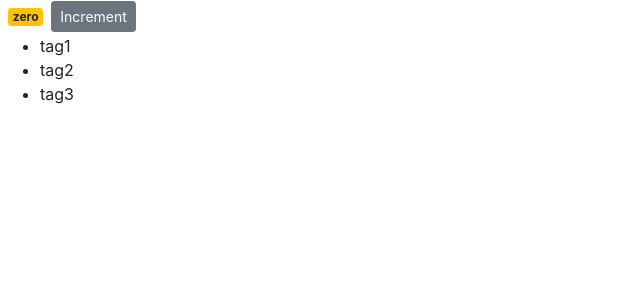
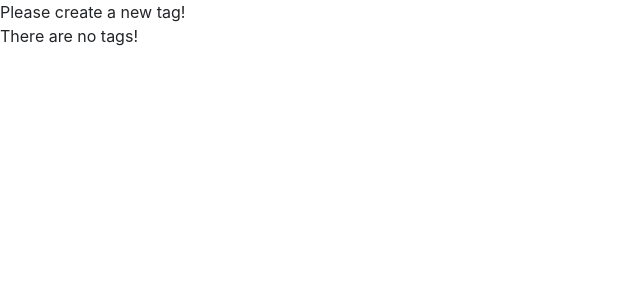
Before and after one commit to akshayreddy333/React-counter-app, a React (Create React App) app: page / in a window 1280 px wide. Shown: the top 300 px of the page, without its empty margins (0-640 px from the left). Built offline with nearby package versions, Linux system fonts and the light colour scheme.

Commit message:
Conditional rendering

```diff
--- a/src/components/counter.jsx
+++ b/src/components/counter.jsx
@@ -3,32 +3,29 @@
 class Counter extends Component {
   state = {
     count: 0,
-    tags: ["tag1", "tag2", "tag3"],
+    tags: [],
   };
+
+  renderTags() {
+    if (this.state.tags.length === 0) return <p> There are no tags!</p>;
+
+    return (
+      <ul>
+        {/* The key should be unique for virtual DOM to easily identify the changes */}
+        {this.state.tags.map((tag) => (
+          <li key={tag}>{tag}</li>
+        ))}
+      </ul>
+    );
+  }
 
   render() {
     return (
       <div>
-        <span className={this.getBadgeClasses()}>{this.formatCount()}</span>
-        <button className="btn btn-secondary btn-sm">Increment</button>
-        <ul>
-          {/* The key should be unique for virtual DOM to easily identify the changes */}
-          {this.state.tags.map((tag) => (
-            <li key={tag}>{tag}</li>
-          ))}
-        </ul>
+        {this.state.tags.length === 0 && "Please create a new tag!"}
+        {this.renderTags()}
       </div>
     );
-  }
-  getBadgeClasses() {
-    let classes = "badge m-2 badge-";
-    classes += this.state.count === 0 ? "warning" : "primary";
-    return classes;
-  }
-
-  formatCount() {
-    const { count } = this.state;
-    return count == 0 ? "zero" : count;
   }
 }
 
```
